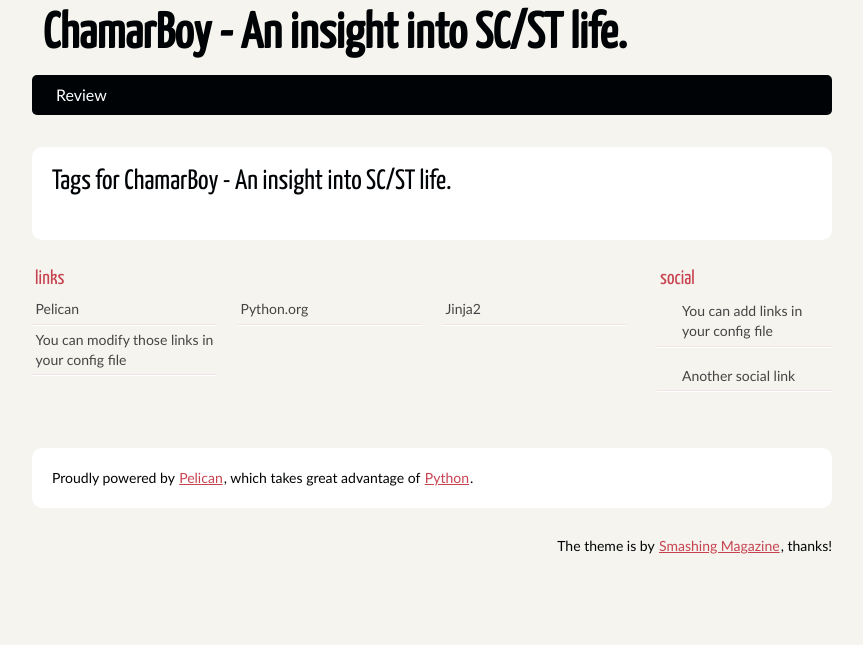
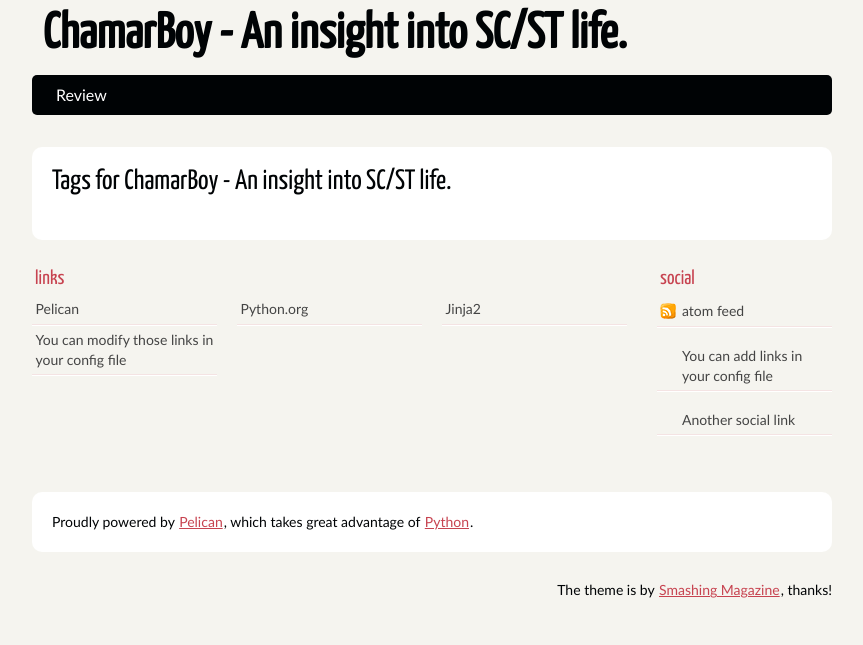
Before and after one commit to chamarboy/chamarboy.github.io, a plain HTML site: page tags.html in a window 1280 px wide. Shown: the whole page, without its empty margins (208-1071 px from the left). Drawn offline with Linux system fonts and the light colour scheme; files whose address does not match are found by name.

Commit message:
GA works

```diff
--- a/feeds/all.atom.xml
+++ b/feeds/all.atom.xml
@@ -1,2 +1,2 @@
 <?xml version="1.0" encoding="utf-8"?>
-<feed xmlns="http://www.w3.org/2005/Atom"><title>ChamarBoy - An insight into SC/ST life.</title><link href="http://chamarboy.com/" rel="alternate"></link><link href="http://chamarboy.com/feeds/all.atom.xml" rel="self"></link><id>http://chamarboy.com/</id><updated>2010-12-03T10:20:00+05:30</updated><entry><title>My First Review</title><link href="http://chamarboy.com/my-first-review.html" rel="alternate"></link><published>2010-12-03T10:20:00+05:30</published><updated>2010-12-03T10:20:00+05:30</updated><author><name>Chamar Boy</name></author><id>tag:chamarboy.com,2010-12-03:/my-first-review.html</id><content type="html">&lt;p&gt;Following is a review of my favorite mechanical keyboard.&lt;/p&gt;</content><category term="Review"></category></entry></feed>
+<feed xmlns="http://www.w3.org/2005/Atom"><title>ChamarBoy - An insight into SC/ST life.</title><link href="/" rel="alternate"></link><link href="feeds/all.atom.xml" rel="self"></link><id>/</id><updated>2010-12-03T10:20:00+05:30</updated><entry><title>My First Review</title><link href="my-first-review.html" rel="alternate"></link><published>2010-12-03T10:20:00+05:30</published><updated>2010-12-03T10:20:00+05:30</updated><author><name>Chamar Boy</name></author><id>tag:None,2010-12-03:my-first-review.html</id><content type="html">&lt;p&gt;Following is a review of my favorite mechanical keyboard.&lt;/p&gt;</content><category term="Review"></category></entry></feed>
--- a/feeds/review.atom.xml
+++ b/feeds/review.atom.xml
@@ -1,2 +1,2 @@
 <?xml version="1.0" encoding="utf-8"?>
-<feed xmlns="http://www.w3.org/2005/Atom"><title>ChamarBoy - An insight into SC/ST life. - Review</title><link href="http://chamarboy.com/" rel="alternate"></link><link href="http://chamarboy.com/feeds/review.atom.xml" rel="self"></link><id>http://chamarboy.com/</id><updated>2010-12-03T10:20:00+05:30</updated><entry><title>My First Review</title><link href="http://chamarboy.com/my-first-review.html" rel="alternate"></link><published>2010-12-03T10:20:00+05:30</published><updated>2010-12-03T10:20:00+05:30</updated><author><name>Chamar Boy</name></author><id>tag:chamarboy.com,2010-12-03:/my-first-review.html</id><content type="html">&lt;p&gt;Following is a review of my favorite mechanical keyboard.&lt;/p&gt;</content><category term="Review"></category></entry></feed>
+<feed xmlns="http://www.w3.org/2005/Atom"><title>ChamarBoy - An insight into SC/ST life. - Review</title><link href="/" rel="alternate"></link><link href="feeds/review.atom.xml" rel="self"></link><id>/</id><updated>2010-12-03T10:20:00+05:30</updated><entry><title>My First Review</title><link href="my-first-review.html" rel="alternate"></link><published>2010-12-03T10:20:00+05:30</published><updated>2010-12-03T10:20:00+05:30</updated><author><name>Chamar Boy</name></author><id>tag:None,2010-12-03:my-first-review.html</id><content type="html">&lt;p&gt;Following is a review of my favorite mechanical keyboard.&lt;/p&gt;</content><category term="Review"></category></entry></feed>
--- a/tags.html
+++ b/tags.html
@@ -5,6 +5,7 @@
         <meta name="generator" content="Pelican" />
         <title>ChamarBoy - An insight into SC/ST life. - Tags</title>
         <link rel="stylesheet" href="./theme/css/main.css" />
+        <link href="/feeds/all.atom.xml" type="application/atom+xml" rel="alternate" title="ChamarBoy - An insight into SC/ST life. Atom Feed" />
 </head>
 
 <body id="index" class="home">
@@ -34,6 +35,7 @@
                 <div class="social">
                         <h2>social</h2>
                         <ul>
+                            <li><a href="/feeds/all.atom.xml" type="application/atom+xml" rel="alternate">atom feed</a></li>
 
                             <li><a href="#">You can add links in your config file</a></li>
                             <li><a href="#">Another social link</a></li>
@@ -49,5 +51,14 @@
                 <p>The theme is by <a href="https://www.smashingmagazine.com/2009/08/designing-a-html-5-layout-from-scratch/">Smashing Magazine</a>, thanks!</p>
         </footer><!-- /#contentinfo -->
 
+    <script type="text/javascript">
+    (function(i,s,o,g,r,a,m){i['GoogleAnalyticsObject']=r;i[r]=i[r]||function(){
+    (i[r].q=i[r].q||[]).push(arguments)},i[r].l=1*new Date();a=s.createElement(o),
+    m=s.getElementsByTagName(o)[0];a.async=1;a.src=g;m.parentNode.insertBefore(a,m)
+    })(window,document,'script','https://www.google-analytics.com/analytics.js','ga');
+
+    ga('create', 'UA-176816932-1', 'auto');
+    ga('send', 'pageview');
+    </script>
 </body>
 </html>
```
Also changed, not shown: archives.html (+11 -0 lines), author/chamar-boy.html (+11 -0 lines), authors.html (+11 -0 lines), categories.html (+11 -0 lines), category/review.html (+11 -0 lines), index.html (+11 -0 lines), my-first-review.html (+11 -0 lines).
